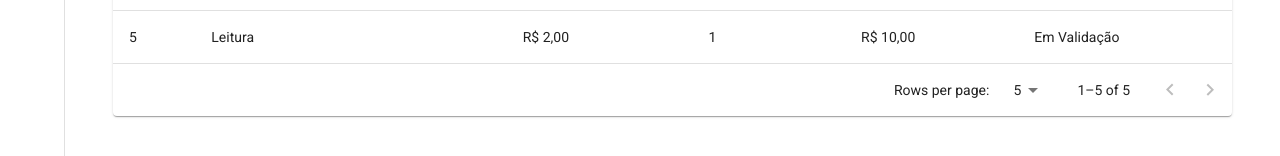
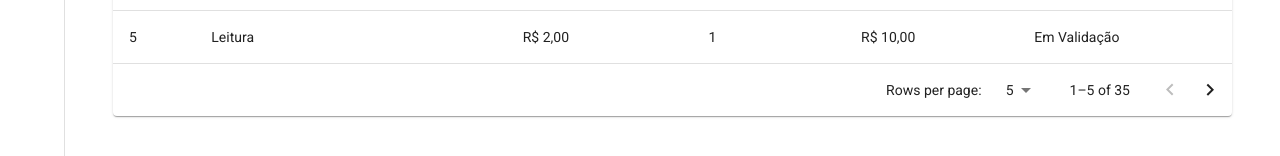
Before and after one commit to JacksonLRD/betting-tool-web, a Next.js app: page /methods in a window 1280 px wide. Shown: the part 584-740 px from the top of the page. Built offline with nearby package versions, Linux system fonts and the light colour scheme; some icons are missing; what @mui/material-nextjs would draw is missing.

Commit message:
fix: fixes visible rows

```diff
--- a/app/methods/page.tsx
+++ b/app/methods/page.tsx
@@ -140,10 +140,279 @@ const rows = [
     accumulatedResult: 10,
     status: 'EM_VALIDACAO',
     description: ''
+  },
+  {
+    id: 6,
+    name: 'Leitura',
+    stakeBase: 2,
+    settledBets: 1,
+    accumulatedResult: 10,
+    status: 'EM_VALIDACAO',
+    description: ''
+  },
+  {
+    id: 7,
+    name: 'Leitura',
+    stakeBase: 2,
+    settledBets: 1,
+    accumulatedResult: 10,
+    status: 'EM_VALIDACAO',
+    description: ''
+  },
+  {
+    id: 8,
+    name: 'Leitura',
+    stakeBase: 2,
+    settledBets: 1,
+    accumulatedResult: 10,
+    status: 'EM_VALIDACAO',
+    description: ''
+  },
+  {
+    id: 9,
+    name: 'Leitura',
+    stakeBase: 2,
+    settledBets: 1,
+    accumulatedResult: 10,
+    status: 'EM_VALIDACAO',
+    description: ''
+  },
+  {
+    id: 10,
+    name: 'Leitura',
+    stakeBase: 2,
+    settledBets: 1,
+    accumulatedResult: 10,
+    status: 'EM_VALIDACAO',
+    description: ''
+  },
+  {
+    id: 11,
+    name: 'Leitura',
+    stakeBase: 2,
+    settledBets: 1,
+    accumulatedResult: 10,
+    status: 'EM_VALIDACAO',
+    description: ''
+  },
+  {
+    id: 12,
+    name: 'Leitura',
+    stakeBase: 2,
+    settledBets: 1,
+    accumulatedResult: 10,
+    status: 'EM_VALIDACAO',
+    description: ''
+  },
+  {
+    id: 13,
+    name: 'Leitura',
+    stakeBase: 2,
+    settledBets: 1,
+    accumulatedResult: 10,
+    status: 'EM_VALIDACAO',
+    description: ''
+  },
+  {
+    id: 14,
+    name: 'Leitura',
+    stakeBase: 2,
+    settledBets: 1,
+    accumulatedResult: 10,
+    status: 'EM_VALIDACAO',
+    description: ''
+  },
+  {
+    id: 15,
+    name: 'Leitura',
+    stakeBase: 2,
+    settledBets: 1,
+    accumulatedResult: 10,
+    status: 'EM_VALIDACAO',
+    description: ''
+  },
+  {
+    id: 16,
+    name: 'Leitura',
+    stakeBase: 2,
+    settledBets: 1,
+    accumulatedResult: 10,
+    status: 'EM_VALIDACAO',
+    description: ''
+  },
+  {
+    id: 55,
+    name: 'Leitura',
+    stakeBase: 2,
+    settledBets: 1,
+    accumulatedResult: 10,
+    status: 'EM_VALIDACAO',
+    description: ''
+  },
+  {
+    id: 51,
+    name: 'Leitura',
+    stakeBase: 2,
+    settledBets: 1,
+    accumulatedResult: 10,
+    status: 'EM_VALIDACAO',
+    description: ''
+  },
+  {
+    id: 522,
+    name: 'Leitura',
+    stakeBase: 2,
+    settledBets: 1,
+    accumulatedResult: 10,
+    status: 'EM_VALIDACAO',
+    description: ''
+  },
+  {
+    id: 5111,
+    name: 'Leitura',
+    stakeBase: 2,
+    settledBets: 1,
+    accumulatedResult: 10,
+    status: 'EM_VALIDACAO',
+    description: ''
+  },
+  {
+    id: 56,
+    name: 'Leitura',
+    stakeBase: 2,
+    settledBets: 1,
+    accumulatedResult: 10,
+    status: 'EM_VALIDACAO',
+    description: ''
+  },
+  {
+    id: 59,
+    name: 'Leitura',
+    stakeBase: 2,
+    settledBets: 1,
+    accumulatedResult: 10,
+    status: 'EM_VALIDACAO',
+    description: ''
+  },
+  {
+    id: 523,
+    name: 'Leitura',
+    stakeBase: 2,
+    settledBets: 1,
+    accumulatedResult: 10,
+    status: 'EM_VALIDACAO',
+    description: ''
+  },
+  {
+    id: 5123,
+    name: 'Leitura',
+    stakeBase: 2,
+    settledBets: 1,
+    accumulatedResult: 10,
+    status: 'EM_VALIDACAO',
+    description: ''
+  },
+  {
+    id: 51111,
+    name: 'Leitura',
+    stakeBase: 2,
+    settledBets: 1,
+    accumulatedResult: 10,
+    status: 'EM_VALIDACAO',
+    description: ''
+  },
+  {
+    id: 522222,
+    name: 'Leitura',
+    stakeBase: 2,
+    settledBets: 1,
+    accumulatedResult: 10,
+    status: 'EM_VALIDACAO',
+    description: ''
+  },
+  {
+    id: 532323,
+    name: 'Leitura',
+    stakeBase: 2,
+    settledBets: 1,
+    accumulatedResult: 10,
+    status: 'EM_VALIDACAO',
+    description: ''
+  },
+  {
+    id: 125,
+    name: 'Leitura',
+    stakeBase: 2,
+    settledBets: 1,
+    accumulatedResult: 10,
+    status: 'EM_VALIDACAO',
+    description: ''
+  },
+  {
+    id: 5231111,
+    name: 'Leitura',
+    stakeBase: 2,
+    settledBets: 1,
+    accumulatedResult: 10,
+    status: 'EM_VALIDACAO',
+    description: ''
+  },
+  {
+    id: 2225,
+    name: 'Leitura',
+    stakeBase: 2,
+    settledBets: 1,
+    accumulatedResult: 10,
+    status: 'EM_VALIDACAO',
+    description: ''
+  },
+  {
+    id: 567,
+    name: 'Leitura',
+    stakeBase: 2,
+    settledBets: 1,
+    accumulatedResult: 10,
+    status: 'EM_VALIDACAO',
+    description: ''
+  },
+  {
+    id: 576,
+    name: 'Leitura',
+    stakeBase: 2,
+    settledBets: 1,
+    accumulatedResult: 10,
+    status: 'EM_VALIDACAO',
+    description: ''
+  },
+  {
+    id: 5777,
+    name: 'Leitura',
+    stakeBase: 2,
+    settledBets: 1,
+    accumulatedResult: 10,
+    status: 'EM_VALIDACAO',
+    description: ''
+  },
+  {
+    id: 5888,
+    name: 'Leitura',
+    stakeBase: 2,
+    settledBets: 1,
+    accumulatedResult: 10,
+    status: 'EM_VALIDACAO',
+    description: ''
+  },
+  {
+    id: 589,
+    name: 'Leitura',
+    stakeBase: 2,
+    settledBets: 1,
+    accumulatedResult: 10,
+    status: 'EM_VALIDACAO',
+    description: ''
   }
 ]
 
-// TODO xs = tela pequena; md = tela grande
 export default function MethodsPage() {
   const [windowWidth, setWindowSize] = useState(0)
 
--- a/components/DataTable.tsx
+++ b/components/DataTable.tsx
@@ -60,6 +60,11 @@ export default function DataTable({
   const emptyRows =
     page > 0 ? Math.max(0, (1 + page) * rowsPerPage - rows.length) : 0
 
+  const visibleRows = React.useMemo(
+    () => [...rows].slice(page * rowsPerPage, page * rowsPerPage + rowsPerPage),
+    [page, rowsPerPage]
+  )
+
   return (
     <Box sx={{ width: '100%' }}>
       <Paper sx={{ width: '100%', mb: 2 }}>
@@ -83,7 +88,7 @@ export default function DataTable({
               </TableRow>
             </TableHead>
             <TableBody>
-              {rows.map((row) => {
+              {visibleRows.map((row) => {
                 return (
                   <TableRow hover tabIndex={-1} key={row.id}>
                     {lineCells.map((lineCell) => (
```
